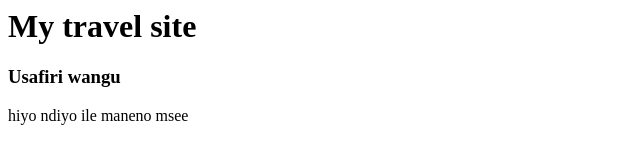
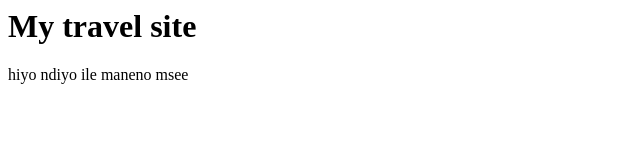
Before and after one commit to gichuho/travel-site, a plain HTML site: page index.html in a window 1280 px wide. Shown: the whole page, without its empty margins (0-640 px from the left). Drawn offline with Linux system fonts and the light colour scheme.

Commit message:
removed a h3 tag

```diff
--- a/index.html
+++ b/index.html
@@ -1,3 +1,2 @@
 <h1>My travel site </h1>
-<h3>Usafiri wangu</h3>
 <p>hiyo ndiyo ile maneno msee </p>
```
